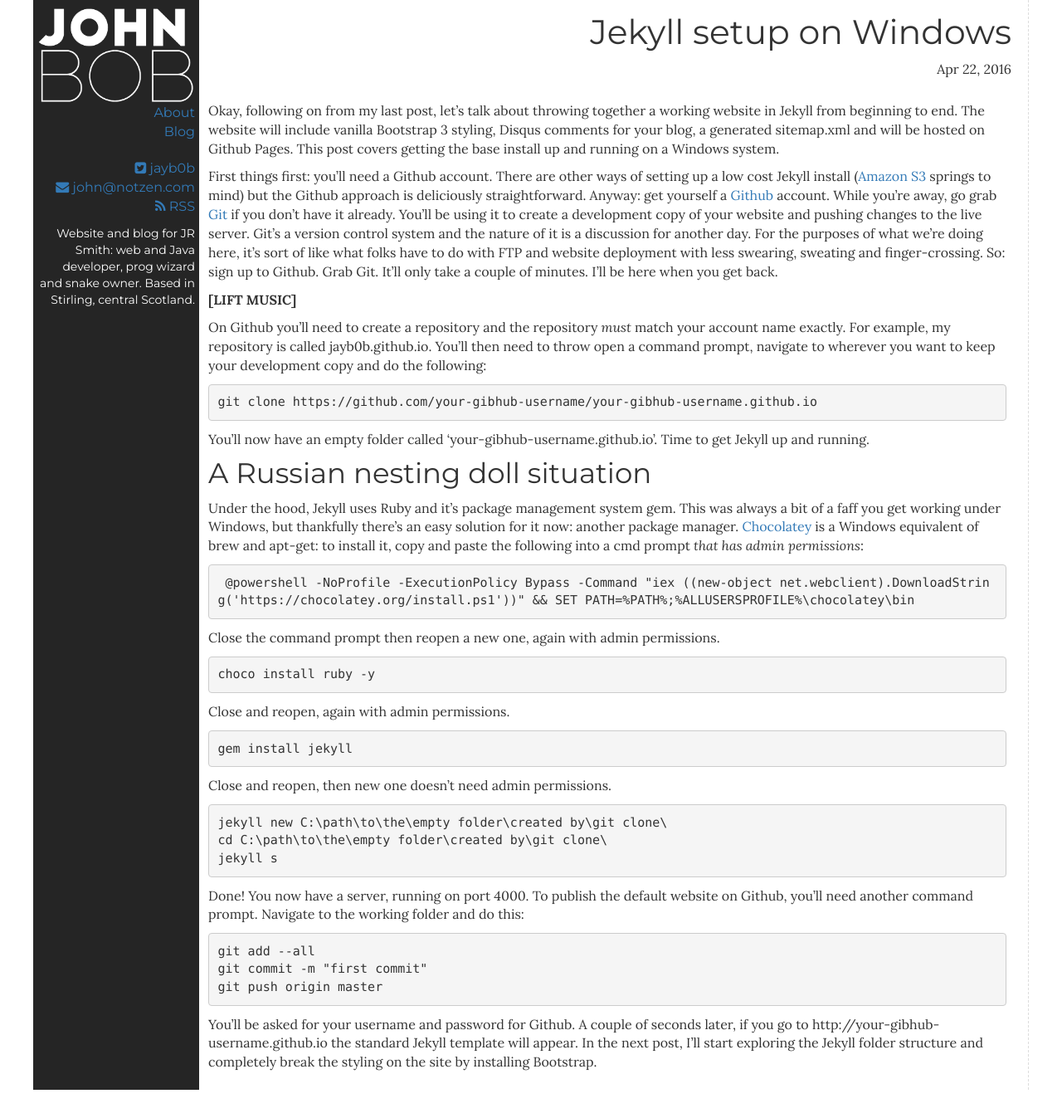
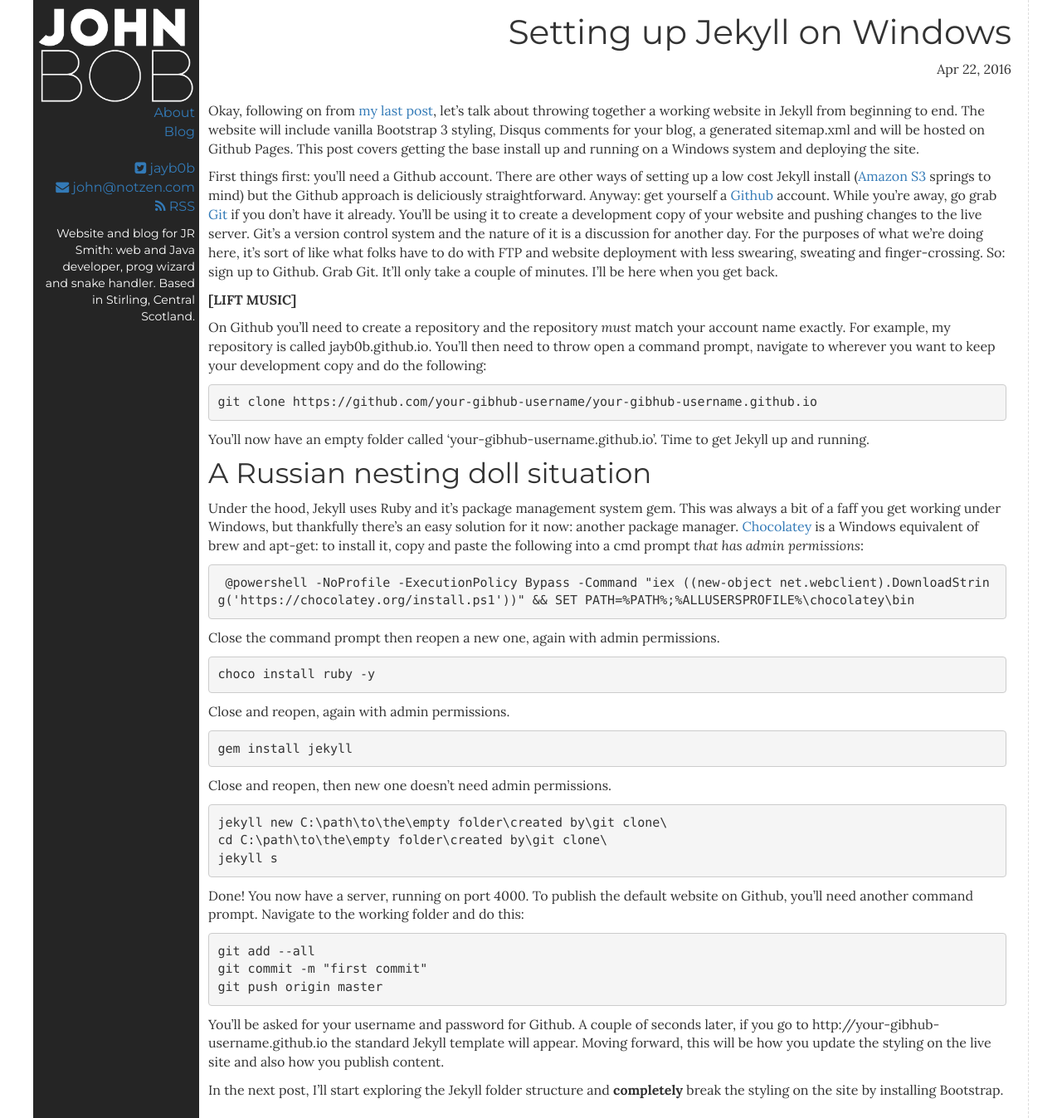
Before and after one commit to jayb0b/jayb0b.github.io, a Jekyll site: the page built from _posts/2016-04-22-jekyll-setup-on-windows.md, in a window 1280 px wide. Shown: the whole page at 83% size. Built offline with Jekyll 4.4.1, drawn with Linux system fonts in a browser that asks for light colours; nearby versions of some CDN libraries; comment, search, counter and statistics services are not loaded; before the commit the page ends 1313 px from its top, so only the background shows below that.

Commit message:
new post

````diff
--- a/_config.yml
+++ b/_config.yml
@@ -9,7 +9,7 @@
 title: johnbob.co.uk
 email: john@notzen.com
 description: > # this means to ignore newlines until "baseurl:"
-  Website and blog for JR Smith: web and Java developer, prog wizard and snake owner. Based in Stirling, central Scotland.
+  Website and blog for JR Smith: web and Java developer, prog wizard and snake handler. Based in Stirling, Central Scotland.
 baseurl: "" # the subpath of your site, e.g. /blog
 url: "http://www.johnbob.co.uk" # the base hostname & protocol for your site
 twitter_username: jayb0b
--- a/_posts/2016-04-22-jekyll-setup-on-windows.md
+++ b/_posts/2016-04-22-jekyll-setup-on-windows.md
@@ -1,11 +1,11 @@
 ---
 layout: post
-title:  "Jekyll setup on Windows"
+title:  "Setting up Jekyll on Windows"
 date:   2016-04-22 08:45:00 +0100
-categories: jekyll java
+categories: jekyll
 ---
 
-Okay, following on from my last post, let's talk about throwing together a working website in Jekyll from beginning to end. The website will include vanilla Bootstrap 3 styling, Disqus comments for your blog, a generated sitemap.xml and will be hosted on Github Pages. This post covers getting the base install up and running on a Windows system.
+Okay, following on from [my last post]({% post_url 2016-04-20-screw-java-lets-use-jekyll %}), let's talk about throwing together a working website in Jekyll from beginning to end. The website will include vanilla Bootstrap 3 styling, Disqus comments for your blog, a generated sitemap.xml and will be hosted on Github Pages. This post covers getting the base install up and running on a Windows system and deploying the site.
 
 First things first: you'll need a Github account. There are other ways of setting up a low cost Jekyll install ([Amazon S3]("https://aws.amazon.com/s3/") springs to mind) but the Github approach is deliciously straightforward. Anyway: get yourself a [Github]("https://github.com") account. While you're away, go grab [Git]("https://git-scm.com/") if you don't have it already. You'll be using it to create a development copy of your website and pushing changes to the live server. Git's a version control system and the nature of it is a discussion for another day. For the purposes of what we're doing here, it's sort of like what folks have to do with FTP and website deployment with less swearing, sweating and finger-crossing. So: sign up to Github. Grab Git. It'll only take a couple of minutes. I'll be here when you get back.
 
@@ -51,4 +51,6 @@
 git commit -m "first commit"
 git push origin master
 ```
-You'll be asked for your username and password for Github. A couple of seconds later, if you go to http://your-gibhub-username.github.io the standard Jekyll template will appear. In the next post, I'll start exploring the Jekyll folder structure and completely break the styling on the site by installing Bootstrap.
+You'll be asked for your username and password for Github. A couple of seconds later, if you go to http://your-gibhub-username.github.io the standard Jekyll template will appear. Moving forward, this will be how you update the styling on the live site and also how you publish content.
+
+In the next post, I'll start exploring the Jekyll folder structure and **completely** break the styling on the site by installing Bootstrap.
````
Also changed, not shown: about.md (+1 -1 lines), index.html (+0 -9 lines).
